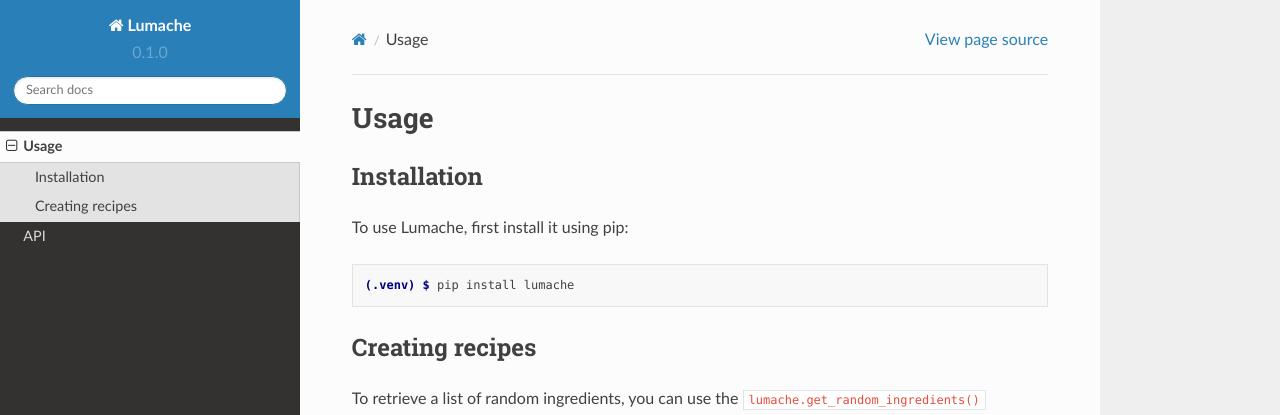
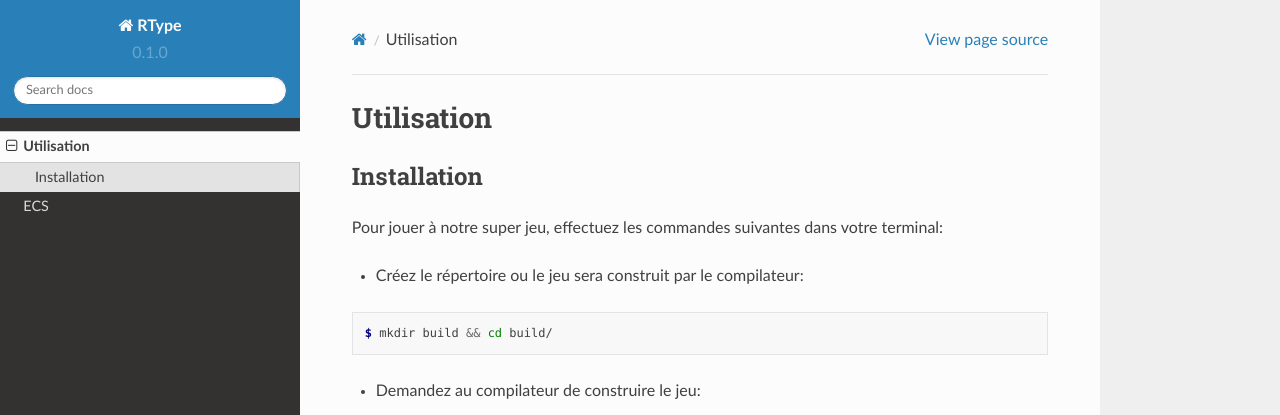
Before and after one commit to mathisvieilly/rtype-documentation, a Sphinx documentation site: the page built from docs/source/usage.rst, in a window 1280 px wide and 1095 px high. Shown: the top 415 px of the window. Built offline with Sphinx 7.4.7 and the Read the Docs theme 2.0.0, drawn with Linux system fonts in a browser that asks for light colours; some of the changed text lies outside the part shown.

Commit message:
Start to write the documentation of the project

```diff
--- a/docs/source/conf.py
+++ b/docs/source/conf.py
@@ -2,9 +2,9 @@
 
 # -- Project information
 
-project = 'Lumache'
-copyright = '2021, Graziella'
-author = 'Graziella'
+project = 'RType'
+copyright = '2022, Epitech Promo 2025'
+author = 'Aymeric, Elliot, Jules, Liam, Mathis'
 
 release = '0.1'
 version = '0.1.0'
--- a/docs/source/usage.rst
+++ b/docs/source/usage.rst
@@ -1,33 +1,27 @@
-Usage
-=====
+Utilisation
+===========
 
 .. _installation:
 
 Installation
 ------------
 
-To use Lumache, first install it using pip:
+Pour jouer à notre super jeu, effectuez les commandes suivantes dans votre terminal:
+
+- Créez le répertoire ou le jeu sera construit par le compilateur:
 
 .. code-block:: console
 
-   (.venv) $ pip install lumache
+   $ mkdir build && cd build/
 
-Creating recipes
-----------------
+- Demandez au compilateur de construire le jeu:
 
-To retrieve a list of random ingredients,
-you can use the ``lumache.get_random_ingredients()`` function:
+.. code-block:: console
 
-.. autofunction:: lumache.get_random_ingredients
+   $ cmake .. && make
 
-The ``kind`` parameter should be either ``"meat"``, ``"fish"``,
-or ``"veggies"``. Otherwise, :py:func:`lumache.get_random_ingredients`
-will raise an exception.
+- Lancez le jeu avec la commande suivante:
 
-.. autoexception:: lumache.InvalidKindError
+.. code-block:: console
 
-For example:
-
->>> import lumache
->>> lumache.get_random_ingredients()
-['shells', 'gorgonzola', 'parsley']
+   $ ./rtype
```
Also changed, not shown: docs/source/api.rst (deleted, +0 -7 lines), docs/source/ecs.rst (added, +7 -0 lines), docs/source/index.rst (+6 -10 lines).
